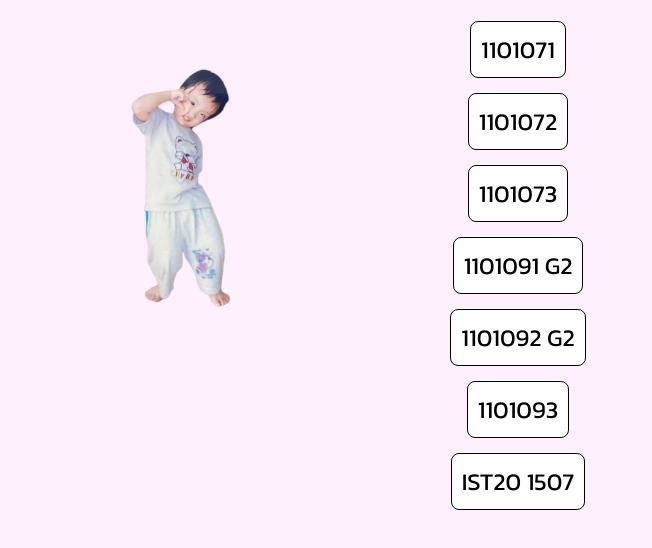
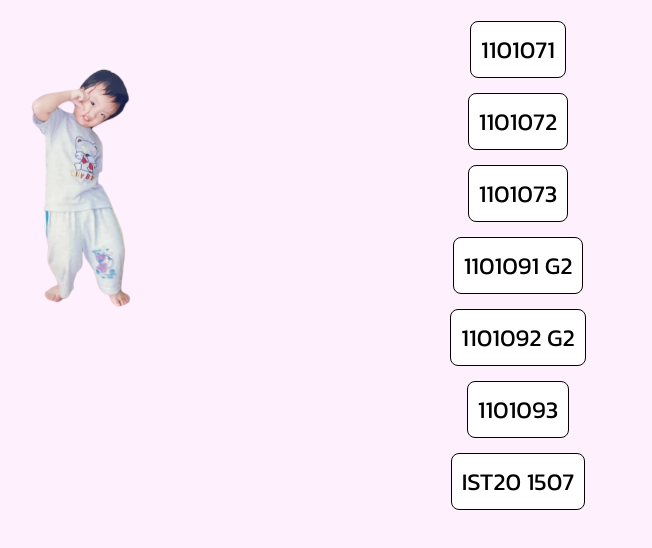
Before and after one commit to ichiniran/registy2, a plain HTML site: page index.html in a window 1280 px wide. Shown: the part 62-610 px from the top of the page, without its empty margins (122-774 px from the left). Drawn offline with Linux system fonts and the light colour scheme.

Commit message:
Update index.html

```diff
--- a/index.html
+++ b/index.html
@@ -69,7 +69,7 @@
   </script>
 
 
-<img src="image0-removebg-preview.png" id="drag-img" style="position: absolute; top: 0; left: 0; margin-left: 200px; width: 250px; cursor: grab;">
+<img src="image0-removebg-preview.png" id="drag-img" style="position: absolute; top: 0; left: 0; margin-left: 100px; width: 250px; cursor: grab;">
 
 
 <script>
```
